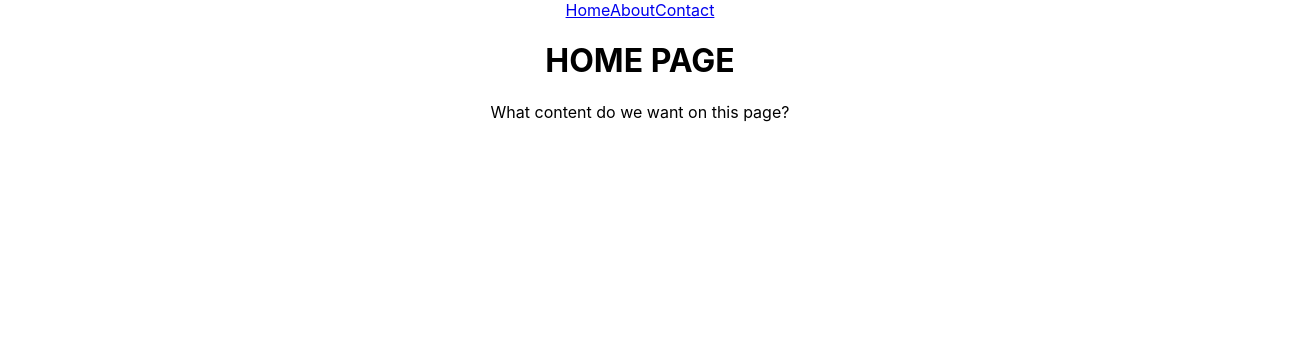
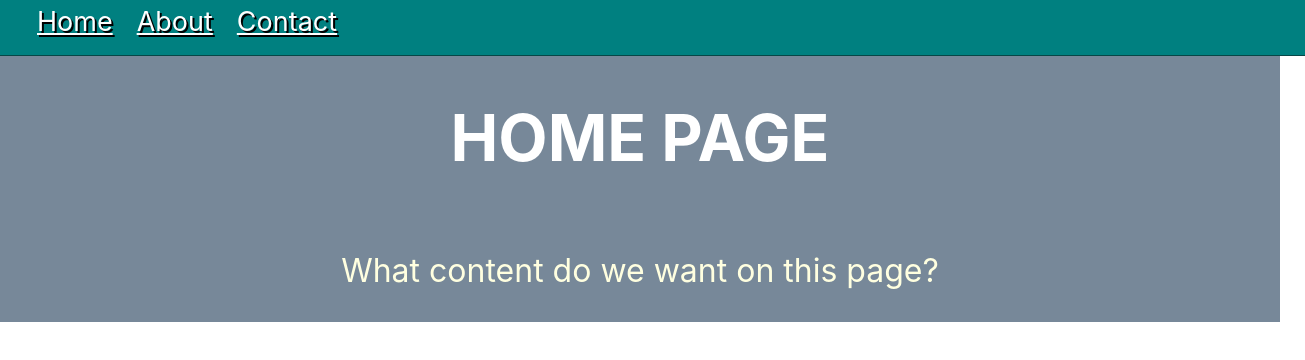
Before and after one commit to FIS-CBM/fis-profile, a React (Create React App) app in the folder fis-front/: page / in a window 1280 px wide. Shown: the top 360 px of the page, 1305 px wide, since content can reach past the window. Built offline with nearby package versions, Linux system fonts and the light colour scheme.

Commit message:
added some basic styling to nav bar, links and page content; fixed nav links

```diff
--- a/fis-front/src/App.css
+++ b/fis-front/src/App.css
@@ -2,17 +2,55 @@
   text-align: center;
 }
 
-.App-header {
-  background-color: darkcyan;
-  min-height: 100vh;
+.Home-wrapper,
+.About-wrapper,
+.Contact-wrapper {
+  background-color: lightslategray;
   display: flex;
   flex-direction: column;
   align-items: center;
   justify-content: center;
-  font-size: calc(10px + 2vmin);
+}
+
+.Home-header,
+.About-header,
+.Contact-header {
+  font-size: 32px;
   color: white;
 }
 
-.App-link {
-  color: #09d3ac;
+.Home-body,
+.About-body,
+.Contact-body {
+  display: flex;
+  flex-direction: column;
+  align-items: center;
+  justify-content: center;
+  font-size: 32px;
+  color: lightyellow;
 }
+
+/* Nav */
+.Nav-wrapper {
+  background: teal;
+  text-align: center;
+  font-size: 27px;
+  text-shadow: 2px 2px black;
+	width: 100%;
+	min-height: 55px;
+	padding-left: 25px;
+	border-bottom: 1px solid rgba(15,15,15,0.5);
+	margin: auto;
+}
+.Nav-links-wrapper {
+  margin: auto;
+}
+.Nav-link {
+  margin: 5px 12px;
+  float: left;
+  color: white;
+}
+.Nav-link:hover,
+.Active-link {
+  color: red !important;
+}
--- a/fis-front/src/components/Nav.js
+++ b/fis-front/src/components/Nav.js
@@ -6,8 +6,8 @@ const Nav = () => {
         <div className = 'Nav-wrapper'>
             <div className = 'Nav-links-wrapper'>
                 <Link to = '/' className = 'Nav-link' activeClassName = 'Active-link'>Home</Link>
-                <Link to = '/superheroes' className = 'Nav-link' activeClassName = 'Active-link'>About</Link>
-                <Link to = '/starwars' className = 'Nav-link' activeClassName = 'Active-link'>Contact</Link>
+                <Link to = '/about' className = 'Nav-link' activeClassName = 'Active-link'>About</Link>
+                <Link to = '/contact' className = 'Nav-link' activeClassName = 'Active-link'>Contact</Link>
             </div>
         </div>
     )
```
